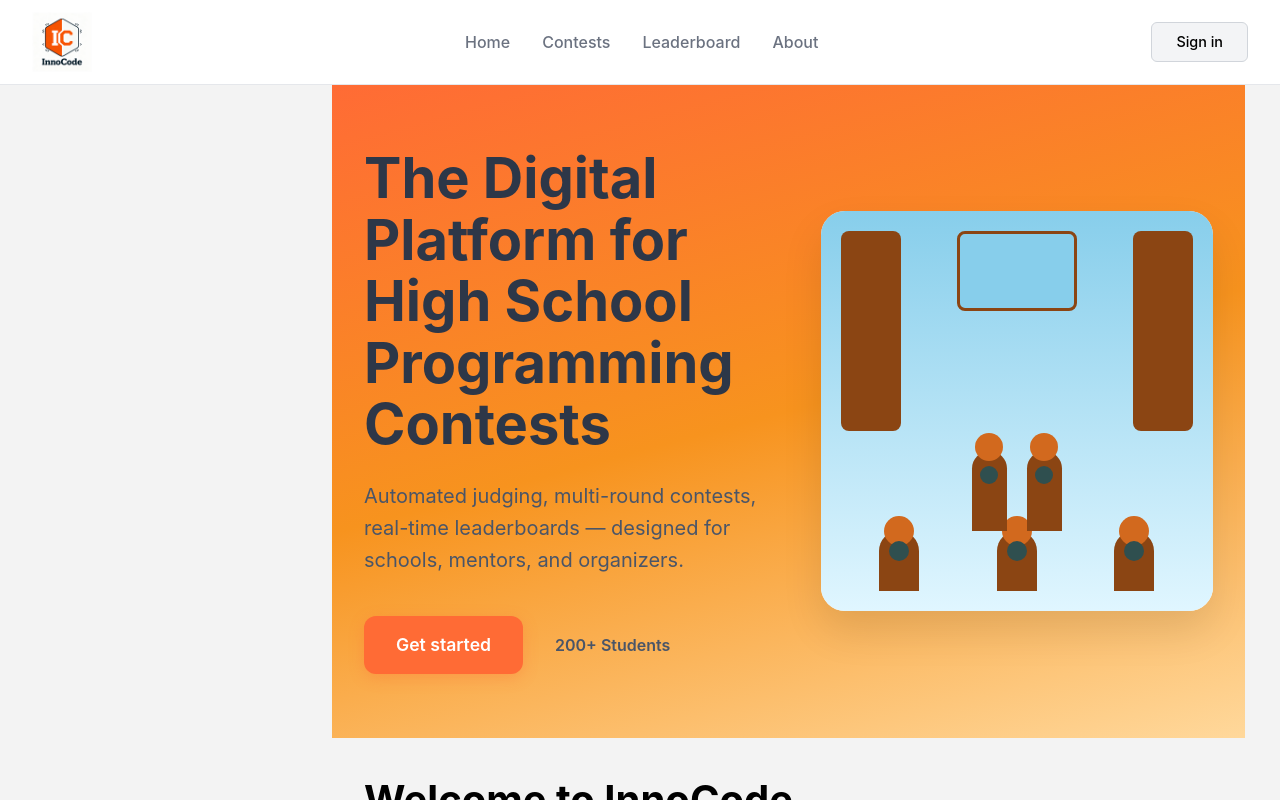
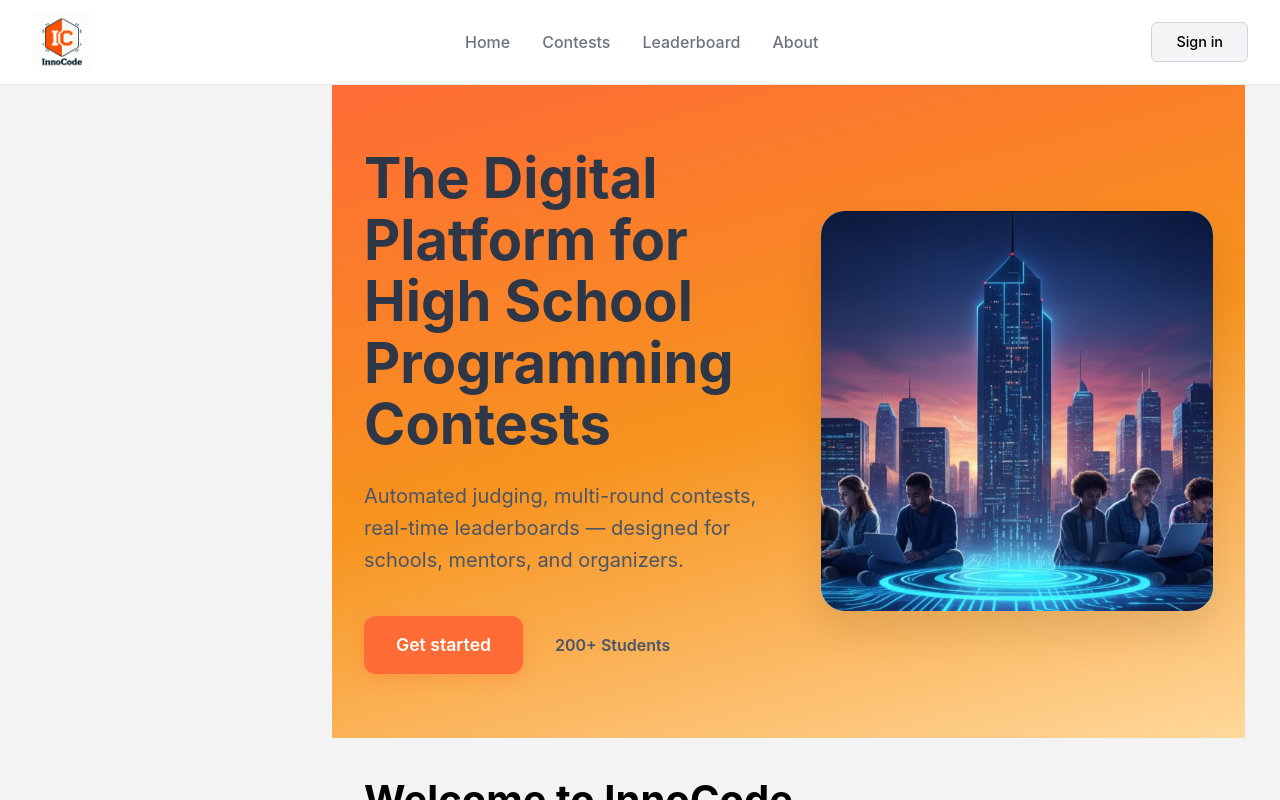
Before and after one commit to hthaitai/innocode-fe, a React (Vite) app in the folder innocode/: page / in a window 1280 px wide. Built offline with nearby package versions, Linux system fonts and the light colour scheme.

Commit message:
home banner

```diff
--- a/innocode/src/index.css
+++ b/innocode/src/index.css
@@ -138,7 +138,12 @@ body{
   width: 100%;
   height: 100%;
   position: relative;
-  background: linear-gradient(180deg, #87CEEB 0%, #E0F6FF 100%);
+  /* use banner.jpg as background banner, fallback to previous gradient */
+  background-image: url('./assets/banner.jpg');
+  background-size: cover;
+  background-position: center;
+  background-repeat: no-repeat;
+  background-color: #87CEEB; /* fallback color */
 }
 
 /* Students */
--- a/innocode/src/pages/Home.jsx
+++ b/innocode/src/pages/Home.jsx
@@ -22,7 +22,7 @@ const Home = () => {
             <div className="hero-illustration">
               <div className="illustration-container">
                 <div className="classroom-scene">
-                  <div className="students-studying">
+                  {/* <div className="students-studying">
                     <div className="student student-1"></div>
                     <div className="student student-2"></div>
                     <div className="student student-3"></div>
@@ -35,7 +35,7 @@ const Home = () => {
                     <div className="bookshelf left"></div>
                     <div className="bookshelf right"></div>
                     <div className="window"></div>
-                  </div>
+                  </div> */}
                 </div>
               </div>
             </div>
```
Also changed, not shown: innocode/src/assets/banner.jpg (added), 1 other file (tests, documents, lock files or other folders).
